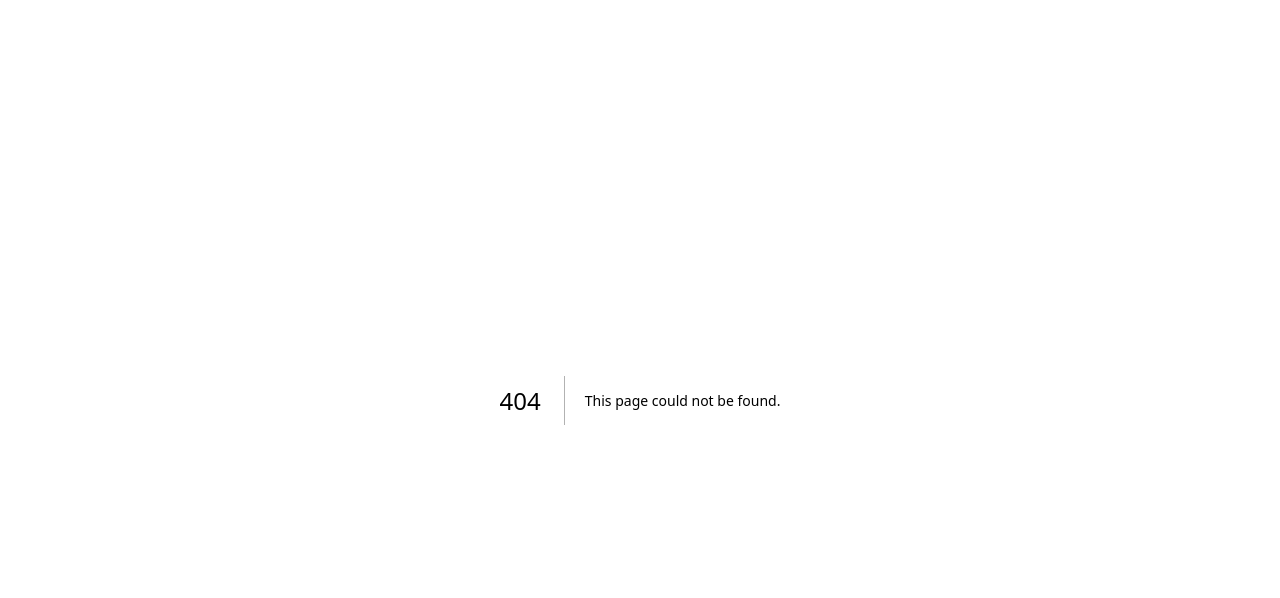
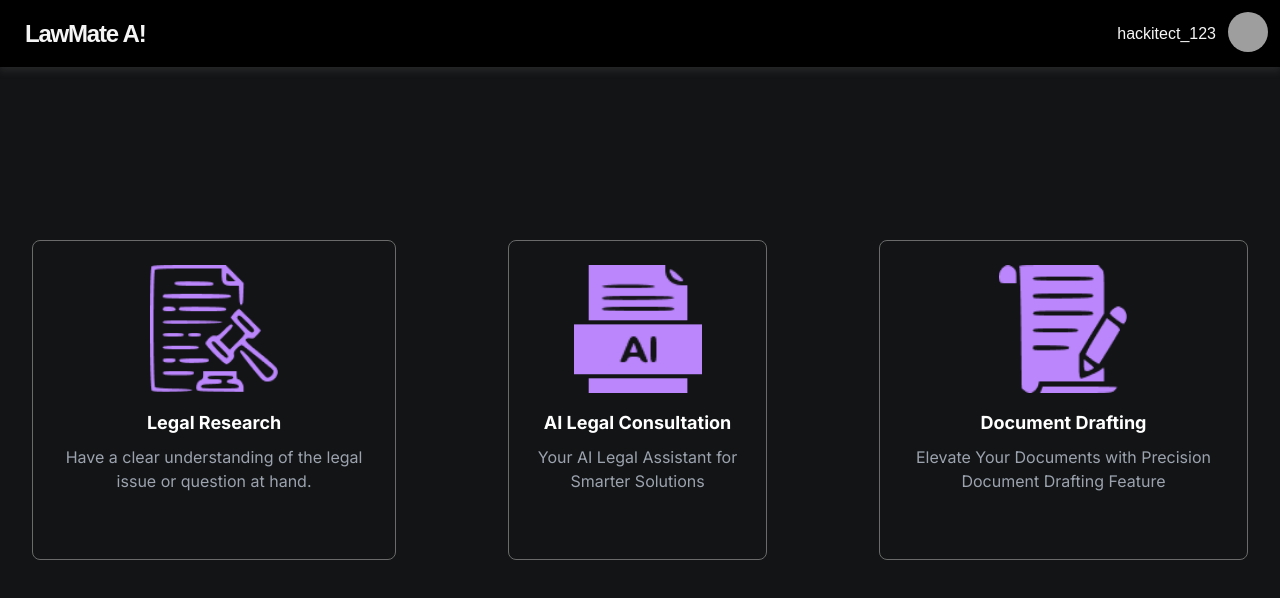
Before and after one commit to Amal-Verma/Legal-Research-Assistant, a Next.js app in the folder client/: page /profile in a window 1280 px wide. Before the commit this address had no page. Shown: the top 598 px of the page. Built offline with nearby package versions, Linux system fonts and the light colour scheme; grey boxes are pictures that could not be loaded.

Commit message:
Added additional routing

```diff
--- a/client/app/landingSecond/landingSecond.jsx
+++ b/client/app/landingSecond/landingSecond.jsx
@@ -6,7 +6,7 @@ import './landingSecond.css'
 const LandingSecond = () => {
 
   return (
-    <div className='h-screen' style={{ backgroundColor: "#121415" }}>
+    <div className='h-screen flex' style={{ backgroundColor: "#121415" }}>
       <div className=" p-8 flex flex-col md:flex-row justify-center items-center gap-28">
 
 
@@ -18,14 +18,14 @@ const LandingSecond = () => {
         </div></a>
 
         {/* Card 2 */}
-        <a href="/home"><div className="card rounded-lg p-6 text-center border border-neutral-500">
+        <a href="/consultation"><div className="card rounded-lg p-6 text-center border border-neutral-500">
           <img src="LegalCons-icon.png" alt="Image 2" className="w-32 h-32 mx-auto " />
           <h2 className="text-white text-lg font-bold mt-4">AI Legal Consultation</h2>
           <p className="text-gray-400 mt-2">Your AI Legal Assistant for Smarter Solutions</p>
         </div></a>
 
         {/* Card 3 */}
-        <a href="/profile"><div className="card rounded-lg p-6 text-center border border-neutral-500">
+        <a href="/doc-drafting"><div className="card rounded-lg p-6 text-center border border-neutral-500">
           <img src="DD.png" alt="Image 3" className="w-32 h-32 mx-auto " />
           <h2 className="text-white text-lg font-bold mt-4">Document Drafting</h2>
           <p className="text-gray-400 mt-2">Elevate Your Documents with Precision Document Drafting Feature</p>
--- a/client/app/login/page.jsx
+++ b/client/app/login/page.jsx
@@ -45,7 +45,9 @@ const login = () => {
 
             <button className="btn btn-primary text-xl w-32" onClick={(e) => handleSubmit(e)}>Sign In</button>
           </form>
-          <button className="btn btn-secondary ">Not an existing user? Register</button>
+          <a href="/register">
+            <button className="btn btn-secondary ">Not an existing user? Register</button>
+          </a>
         </div>
 
       </div>
--- a/client/app/page.jsx
+++ b/client/app/page.jsx
@@ -1,7 +1,5 @@
 import Image from "next/image";
-import Navbar from "./navbar/navbar";
 import Landing from "./landing/landing";
-import LandingSecond from "./landingSecond/landingSecond";
 
 export default function Home() {
   return (
--- /dev/null
+++ b/client/app/profile/page.jsx
@@ -0,0 +1,16 @@
+"use client";
+
+import React from 'react'
+import Navbar from "./../navbar/navbar";
+import LandingSecond from "./../landingSecond/landingSecond";
+
+const Profile = () => {
+  return (
+    <>
+    <Navbar/>
+    <LandingSecond/>
+    </>
+  )
+}
+
+export default Profile
--- a/client/app/register/page.jsx
+++ b/client/app/register/page.jsx
@@ -53,7 +53,10 @@ const register = () => {
 
             <button className="btn btn-primary" onClick={(e) => handleSubmit(e)}>Sign Up</button>
           </form>
-          <button className="btn btn-secondary ">Already an user? Login</button>
+
+          <a href="/login">
+            <button className="btn btn-secondary ">Already an user? Login</button>
+          </a>
         </div>
 
       </div>
```
